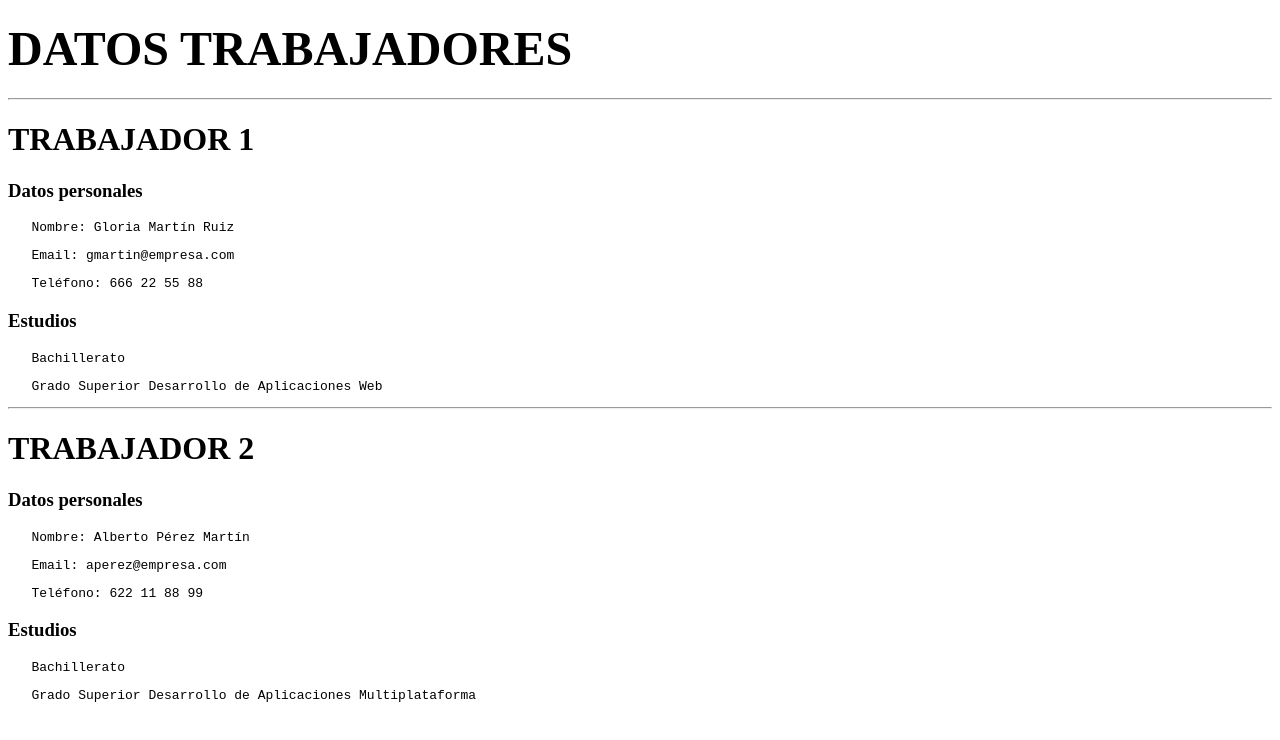
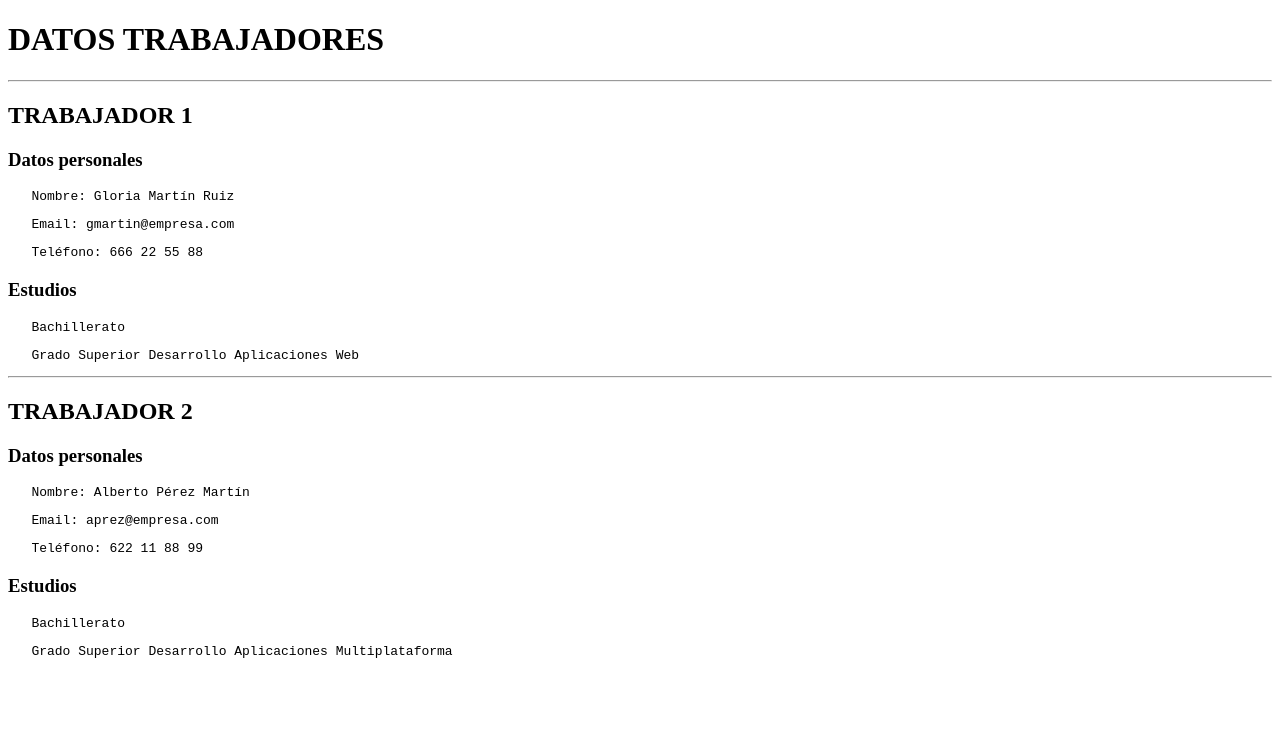
Before and after one commit to EricSuarezArreza/aplicaciones-web, a plain HTML site: page ejercicios/Ejercicio3/index3.html in a window 1280 px wide. Drawn offline with Linux system fonts and the light colour scheme.

Commit message:
Correción ejercicio3

```diff
--- a/ejercicios/Ejercicio3/index3.html
+++ b/ejercicios/Ejercicio3/index3.html
@@ -1,40 +1,55 @@
 <!DOCTYPE html>
-<html>
-    <title>DATOS TRABAJADORES</title>
-    <h1>
-        <font size="60">DATOS TRABAJADORES</font>
-    </h1>
+<html lang="es">
+<head>
+    <meta charset="UTF-8">
+    <meta name="viewport" content="width=device-width, initial-scale=1.0">
+<meta name="author" content="Eric Suárez Arreza"
+    <meta name="description" content="Ejercicio 03 relación HTML">
+    <title>Ejercicio 03</title>
+</head>
+<body>
+    <h1>DATOS TRABAJADORES</h1>
     <hr>
 
-    <div>
-        <h1>TRABAJADOR 1</h1>
-        <h3><b>Datos personales</b></h3>
+    <!-- Contenedor trabajador 1 -->
+    <div id="trabajador1">
+        <h2>TRABAJADOR 1</h2>
 
-        <pre>   Nombre: Gloria Martín Ruiz</pre>
-        <pre>   Email: gmartin@empresa.com</pre>
-        <pre>   Teléfono: 666 22 55 88</pre>
+        <div id="dPersonales1">
+            <h3>Datos personales</h3>
+            <pre>   Nombre: Gloria Martín Ruiz</pre>
+            <pre>   Email: gmartin@empresa.com</pre>
+            <pre>   Teléfono: 666 22 55 88</pre>
+        </div>
 
-        <h3><b>Estudios</b></h3>
-
-        <pre>   Bachillerato</pre>
-        <pre>   Grado Superior Desarrollo de Aplicaciones Web</pre>
+        <div id="estudios1">
+            <h3>Estudios</h3>
+            <pre>   Bachillerato</pre>
+            <pre>   Grado Superior Desarrollo Aplicaciones Web</pre>
+        </div>
     </div>
 
+    <!-- Línea separación -->
     <hr>
 
-    <div>
-        <h1>TRABAJADOR 2</h1>
-        <h3><b>Datos personales</b></h3>
+    <!-- Contenedor trabajador 2 -->
+    <div id="trabajador2">
+        <h2>TRABAJADOR 2</h2>
 
-        <pre>   Nombre: Alberto Pérez Martín</pre>
-        <pre>   Email: aperez@empresa.com</pre>
-        <pre>   Teléfono: 622 11 88 99</pre>
+        <div id="dPersonales2">
+            <h3>Datos personales</h3>
+            <pre>   Nombre: Alberto Pérez Martín</pre>
+            <pre>   Email: aprez@empresa.com</pre>
+            <pre>   Teléfono: 622 11 88 99</pre>
+        </div>
 
-        <h3><b>Estudios</b></h3>
-
-        <pre>   Bachillerato</pre>
-        <pre>   Grado Superior Desarrollo de Aplicaciones Multiplataforma</pre>
+        <div id="estudios2">
+            <h3>Estudios</h3>
+            <pre>   Bachillerato</pre>
+            <pre>   Grado Superior Desarrollo Aplicaciones Multiplataforma</pre>
+        </div>
     </div>
 
 
+</body>
 </html>
```
